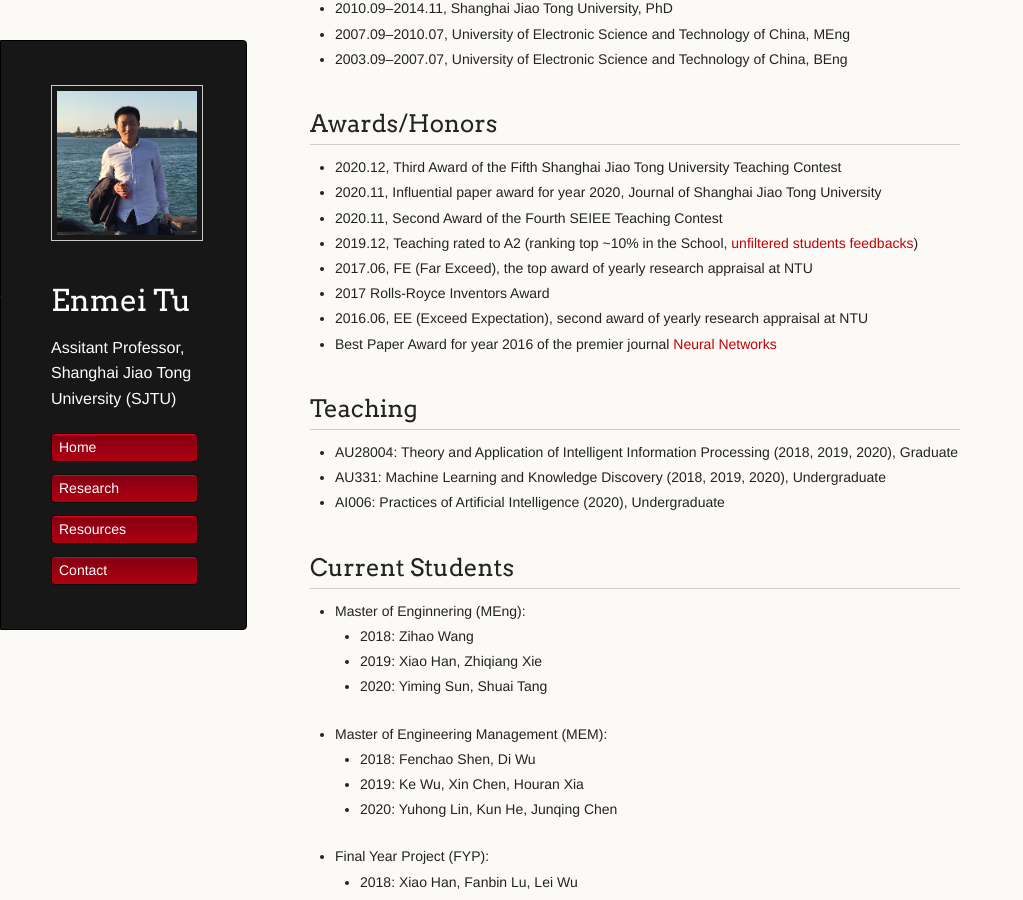
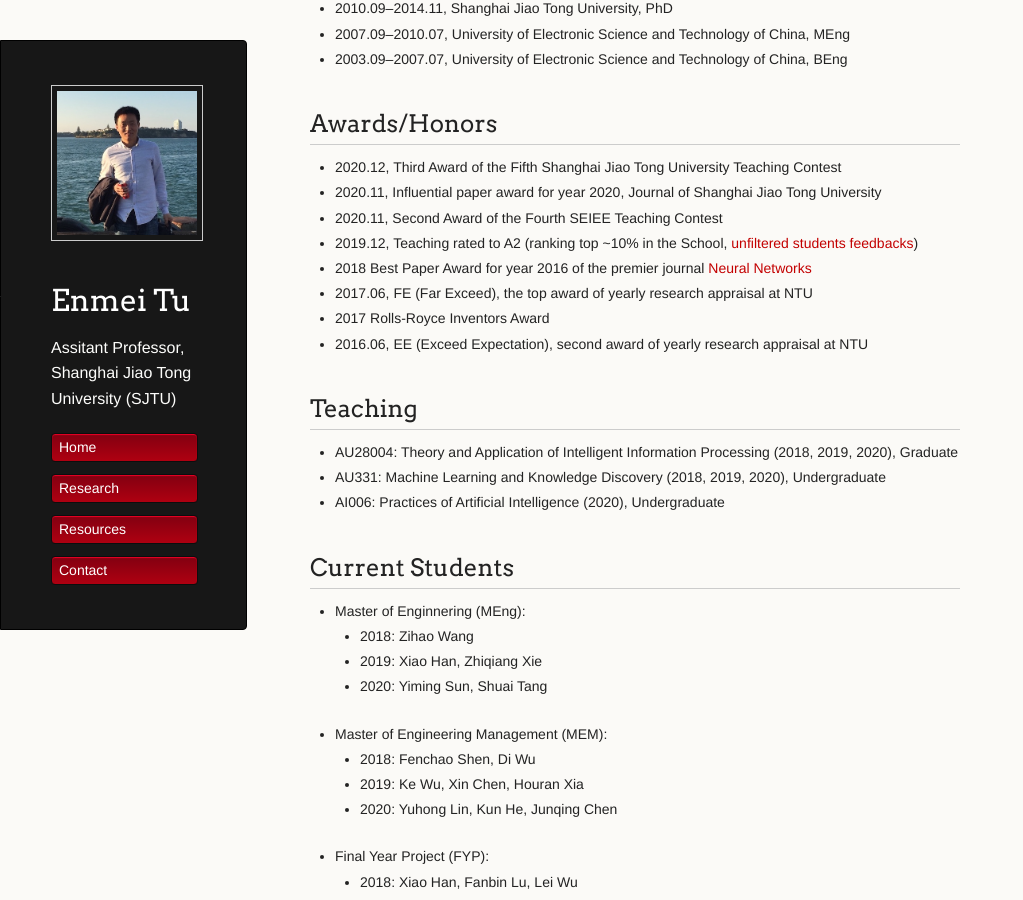
Before and after one commit to hellotem/enmeitu.github.io, a Jekyll site: the page built from index.md, in a window 1280 px wide and 900 px high, scrolled down 523 px. Shown: the whole window, without its empty margins (0-1023 px from the left). Built offline with Jekyll 4.4.1, drawn with Linux system fonts in a browser that asks for light colours.

Commit message:
Update index.md

```diff
--- a/index.md
+++ b/index.md
@@ -29,10 +29,10 @@
 * 2020.11, Influential paper award for year 2020,  Journal of Shanghai Jiao Tong University
 * 2020.11, Second Award of the Fourth SEIEE Teaching Contest
 * 2019.12, Teaching rated to A2 (ranking top ~10% in the School, [unfiltered students feedbacks](sr.xlsx))
+* 2018 Best Paper Award for year 2016 of the premier journal [Neural Networks](https://www.journals.elsevier.com/neural-networks)
 * 2017.06, FE (Far Exceed), the top award of yearly research appraisal at NTU
 * 2017 Rolls-Royce Inventors Award
 * 2016.06, EE (Exceed Expectation), second award of yearly research appraisal at NTU
-* Best Paper Award for year 2016 of the premier journal [Neural Networks](https://www.journals.elsevier.com/neural-networks)
 
 ## Teaching
 * AU28004: Theory and Application of Intelligent Information Processing (2018, 2019, 2020), Graduate
```
